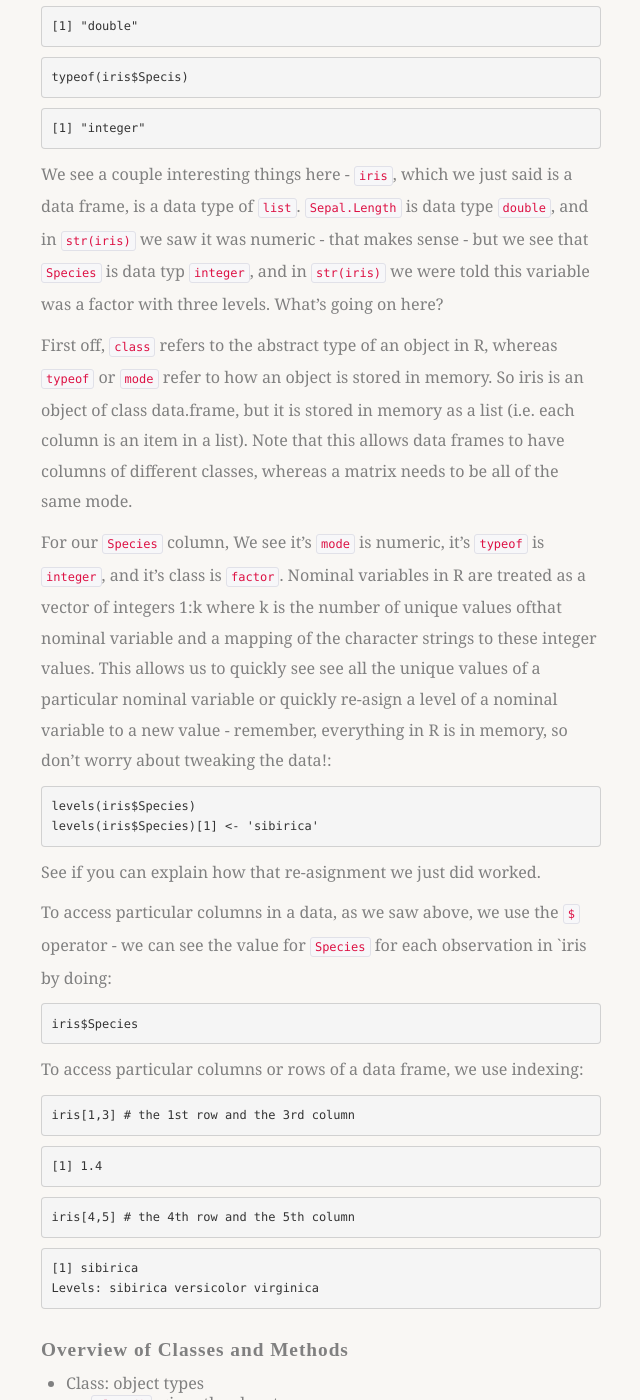
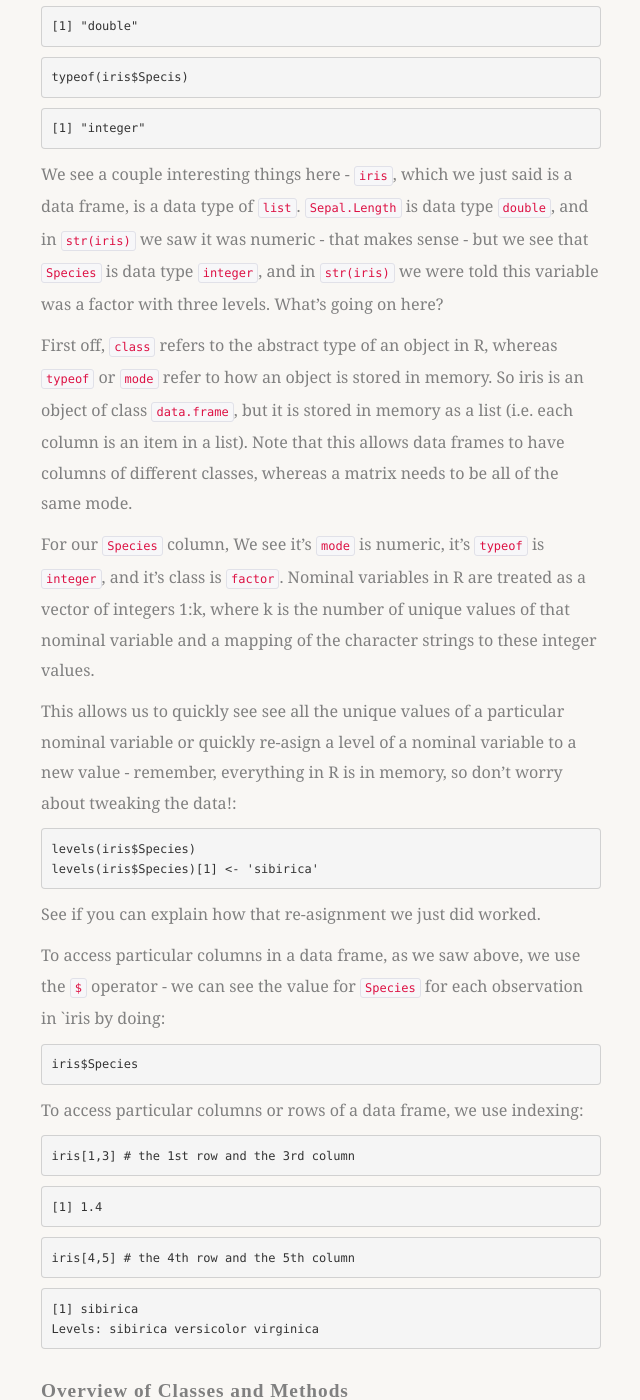
Before and after one commit to mhweber/AWRA_GIS_R_Workshop, a Jekyll site: the page built from _posts/2018-04-22-04-Spatial-Data-In-R-sp.md, in a window 1280 px wide and 1400 px high, scrolled down 4391 px. Shown: the whole window, without its empty margins (389-1029 px from the left). Built offline with Jekyll 4.4.1, drawn with Linux system fonts in a browser that asks for light colours; nearby versions of some CDN libraries; some web fonts are replaced; library files that are not in the unit come from our copies.

Commit message:
Fix typos

````diff
--- a/_posts/2018-04-22-04-Spatial-Data-In-R-sp.md
+++ b/_posts/2018-04-22-04-Spatial-Data-In-R-sp.md
@@ -164,11 +164,13 @@ typeof(iris$Specis)
 [1] "integer"
 ```
 
-We see a couple interesting things here - `iris`, which we just said is a data frame, is a data type of `list`.  `Sepal.Length` is data type `double`, and in `str(iris)` we saw it was numeric - that makes sense - but we see that `Species` is data typ `integer`, and in `str(iris)` we were told this variable was a factor with three levels.  What's going on here?
+We see a couple interesting things here - `iris`, which we just said is a data frame, is a data type of `list`.  `Sepal.Length` is data type `double`, and in `str(iris)` we saw it was numeric - that makes sense - but we see that `Species` is data type `integer`, and in `str(iris)` we were told this variable was a factor with three levels.  What's going on here?
 
-First off, `class` refers to the abstract type of an object in R, whereas `typeof` or `mode` refer to how an object is stored in memory. So iris is an object of class data.frame, but it is stored in memory as a list (i.e. each column is an item in a list).  Note that this allows data frames to have columns of different classes, whereas a matrix needs to be all of the same mode.
+First off, `class` refers to the abstract type of an object in R, whereas `typeof` or `mode` refer to how an object is stored in memory. So iris is an object of class `data.frame`, but it is stored in memory as a list (i.e. each column is an item in a list).  Note that this allows data frames to have columns of different classes, whereas a matrix needs to be all of the same mode.
 
-For our `Species` column, We see it's `mode` is numeric, it's `typeof` is `integer`, and it's class is `factor`.  Nominal variables in R are treated as a vector of integers 1:k where k is the number of unique values ofthat nominal variable and a mapping of the character strings to these integer values.  This allows us to quickly see see all the unique values of a particular nominal variable or quickly re-asign a level of a nominal variable to a new value - remember, everything in R is in memory, so don't worry about tweaking the data!:
+For our `Species` column, We see it's `mode` is numeric, it's `typeof` is `integer`, and it's class is `factor`.  Nominal variables in R are treated as a vector of integers 1:k,  where k is the number of unique values of that nominal variable and a mapping of the character strings to these integer values.
+
+This allows us to quickly see see all the unique values of a particular nominal variable or quickly re-asign a level of a nominal variable to a new value - remember, everything in R is in memory, so don't worry about tweaking the data!:
 ```r
 levels(iris$Species)
 levels(iris$Species)[1] <- 'sibirica'
@@ -176,7 +178,7 @@ levels(iris$Species)[1] <- 'sibirica'
 
 See if you can explain how that re-asignment we just did worked.
 
-To access particular columns in a data, as we saw above, we use the `$` operator - we can see the value for `Species` for each observation in `iris by doing:
+To access particular columns in a data frame, as we saw above, we use the `$` operator - we can see the value for `Species` for each observation in `iris by doing:
 ```r
 iris$Species
 ```
````
Also changed, not shown: 1 other file.
